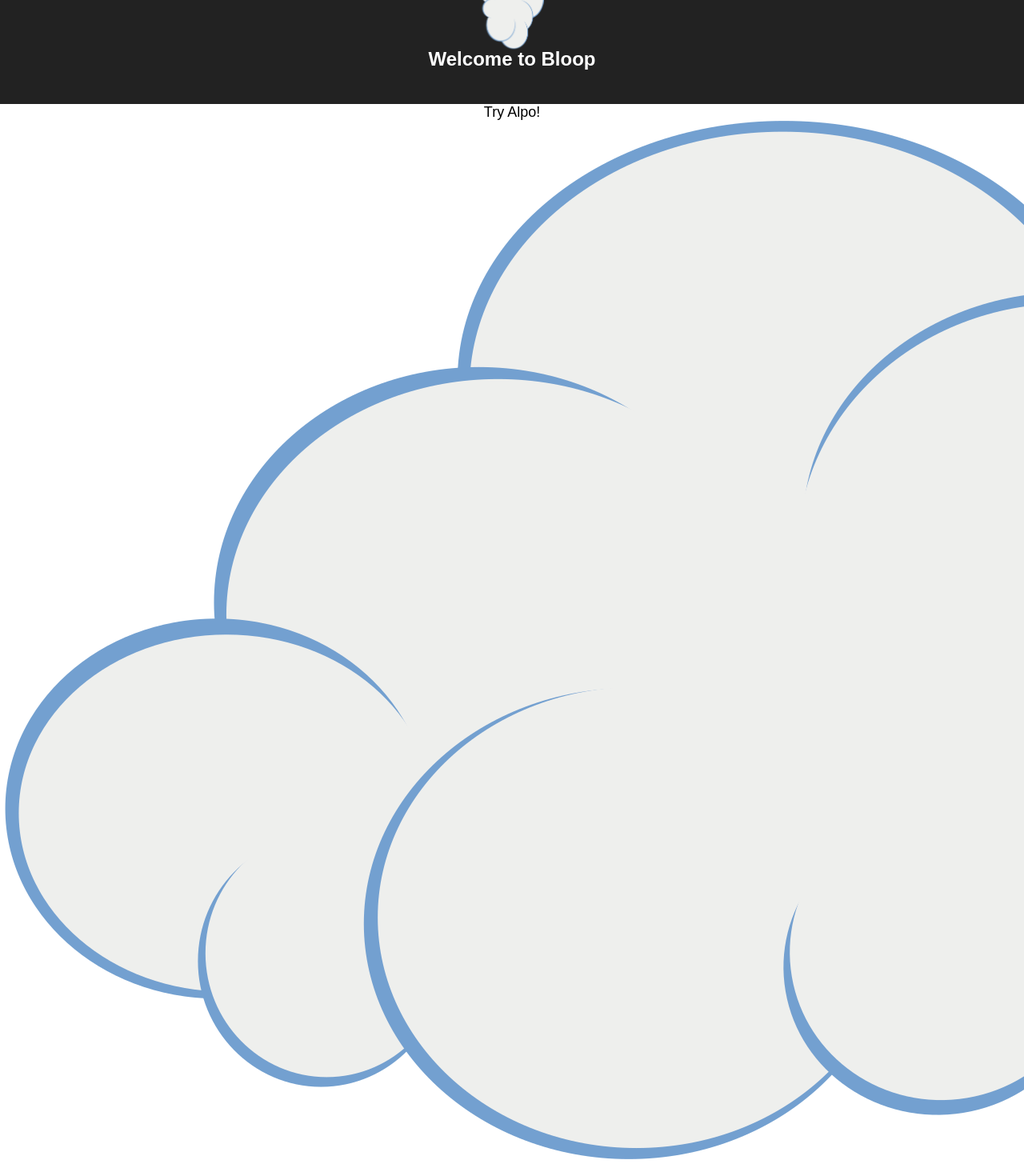
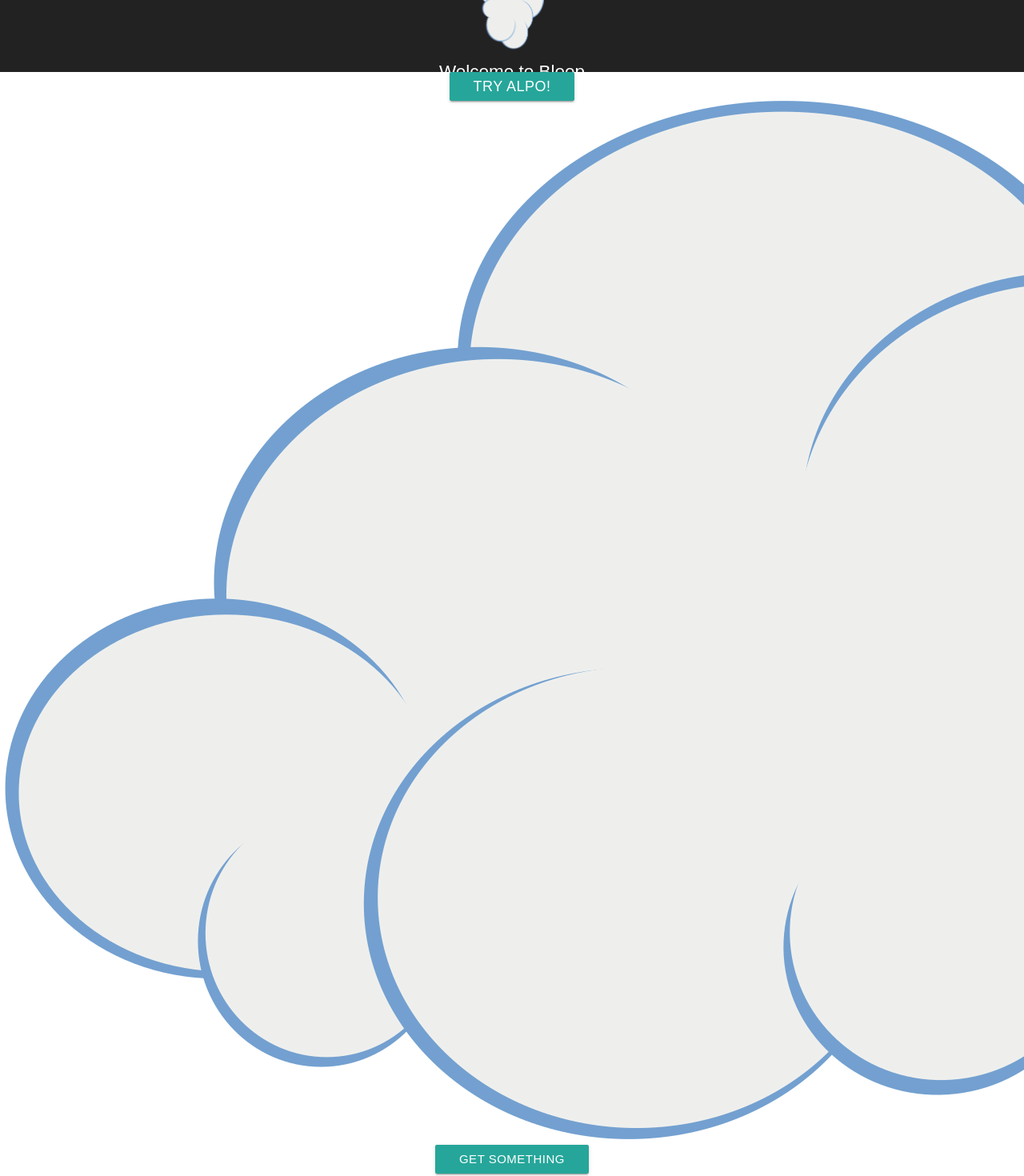
Before and after one commit to JSitter/weather-app, a React (Create React App) app: page / in a window 1280 px wide. Shown: the part 60-1530 px from the top of the page at 80% size. Built offline with nearby package versions, Linux system fonts and the light colour scheme; no server answers.

Commit message:
added materialize

```diff
--- a/public/index.html
+++ b/public/index.html
@@ -2,7 +2,7 @@
 <html lang="en">
   <head>
     <meta charset="utf-8">
-    <meta name="viewport" content="width=device-width, initial-scale=1, shrink-to-fit=no">
+
     <meta name="theme-color" content="#000000">
     <!--
       manifest.json provides metadata used when your web app is added to the
@@ -10,6 +10,12 @@
     -->
     <link rel="manifest" href="%PUBLIC_URL%/manifest.json">
     <link rel="shortcut icon" href="%PUBLIC_URL%/favicon.ico">
+
+    <!--Import Google Icon Font-->
+    <link href="https://fonts.googleapis.com/icon?family=Material+Icons" rel="stylesheet">
+    <!--Import materialize.css-->
+    <link type="text/css" rel="stylesheet" href="css/materialize.min.css"  media="screen,projection"/>
+    <meta name="viewport" content="width=device-width, initial-scale=1, shrink-to-fit=no">
     <!--
       Notice the use of %PUBLIC_URL% in the tags above.
       It will be replaced with the URL of the `public` folder during the build.
@@ -25,6 +31,9 @@
     <noscript>
       You need to enable JavaScript to run this app.
     </noscript>
+    <!--Import jQuery before materialize.js-->
+    <script type="text/javascript" src="https://code.jquery.com/jquery-3.2.1.min.js"></script>
+    <script type="text/javascript" src="js/materialize.min.js"></script>
     <div id="root"></div>
     <!--
       This HTML file is a template.
--- a/src/components/weather/components/weather.js
+++ b/src/components/weather/components/weather.js
@@ -65,10 +65,14 @@ class Weather extends Component{
     render(){
         return(
             <div>
-                <a className="App-intro btn" onClick={()=>this.fetchWeather('SanFrancisco')}>
+
+                <a className="App-intro waves-effect waves-light btn" onClick={()=>this.fetchWeather('SanFrancisco')}>
                     Try Alpo!
                 </a>
                 <img src={this.state.radar_url}/>
+                <a className="waves-effect waves-light btn">
+                    get something
+                </a>
             </div>
 
         )
```
